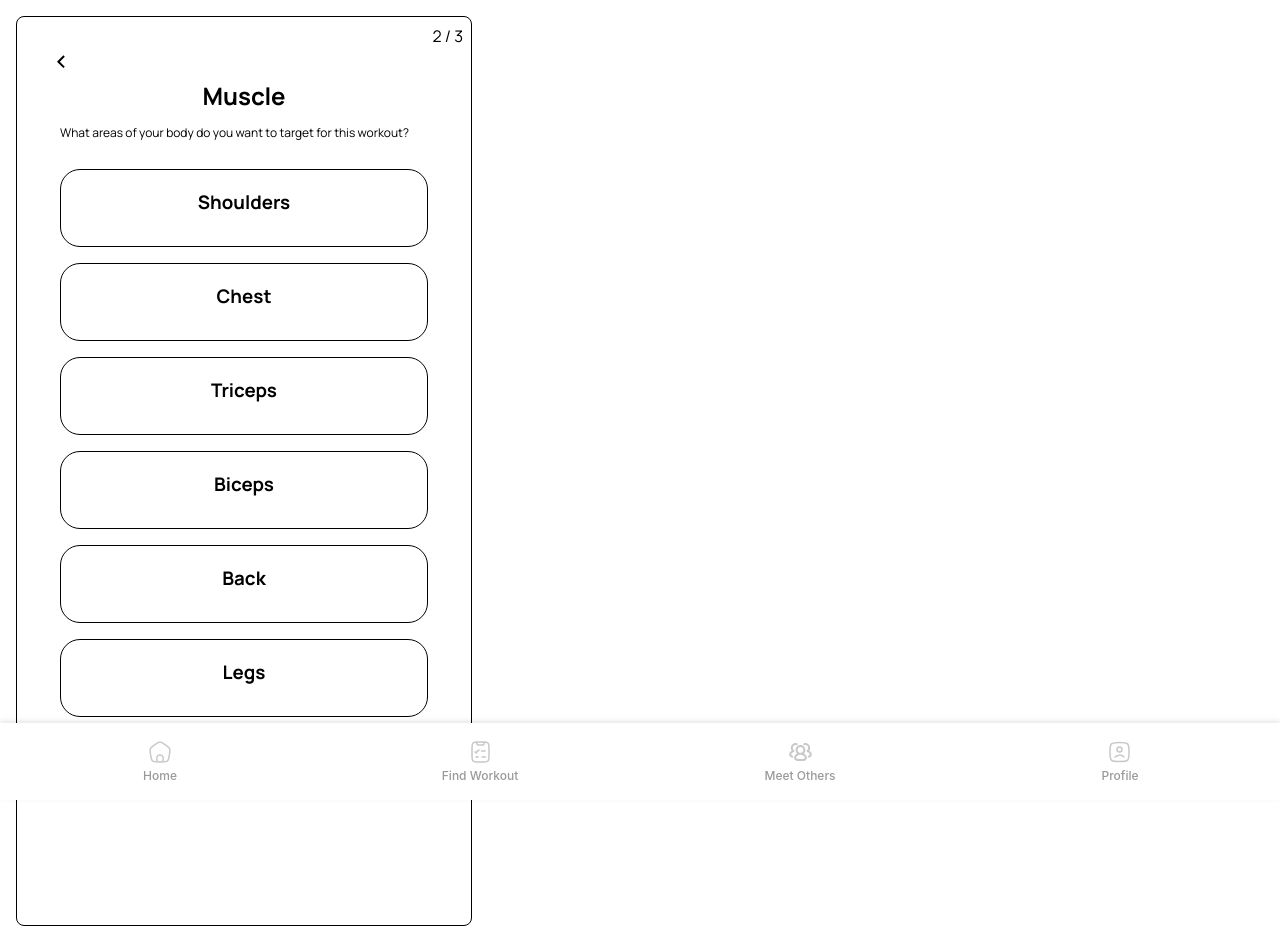
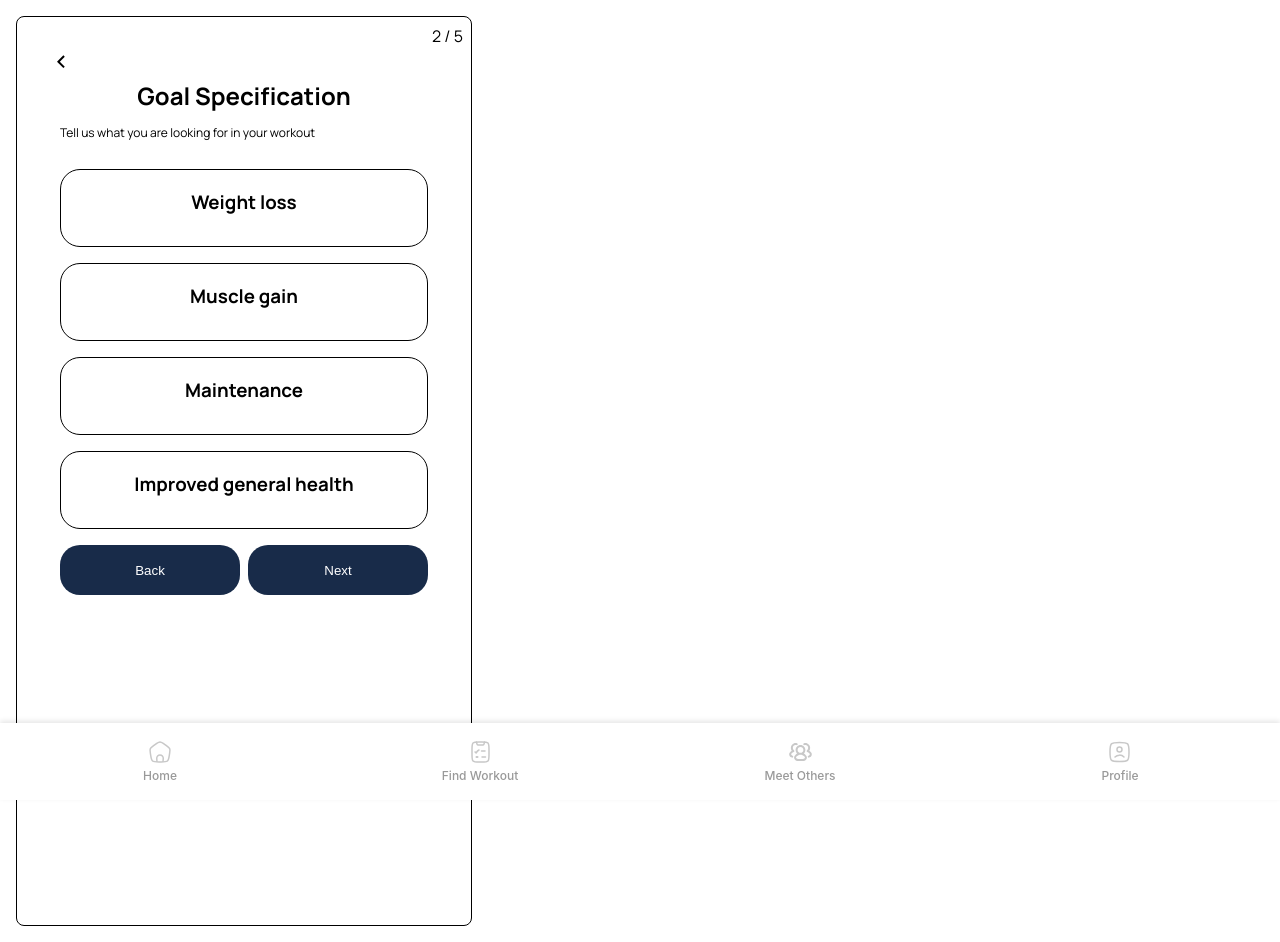
Before and after one commit to michaelhe999/TritonFit, a React (Create React App) app in the folder tritonfit/: page /createWorkout in a window 1280 px wide. Both pictures are taken after a click on the button "Next". Built offline with nearby package versions, Linux system fonts and the light colour scheme.

Commit message:
added last 2 workout form slides and saved answers in const

```diff
--- a/tritonfit/src/components/createWorkout/SelectButton.tsx
+++ b/tritonfit/src/components/createWorkout/SelectButton.tsx
@@ -3,24 +3,14 @@ import "./WorkoutForm.css"
 
 interface Props {
     info: string;
+    selected: boolean
+    onSelect: () => void
 }
 
-const SelectButton = ({ info }: Props) => {
-    const [buttonState, setButtonState] = useState(false);
-    const [buttonStyle, setButtonStyle] = useState("unclicked");
-
-    const changeSelected = () => {
-        if (buttonStyle !== "unclicked") {
-            setButtonStyle("unclicked");
-        }
-        else {
-            setButtonStyle("clicked");
-        }
-        setButtonState(!buttonState)
-    }
+const SelectButton = ({ info, selected, onSelect }: Props) => {
 
     return (
-        <div className={buttonStyle} onClick={changeSelected}>
+        <div className={selected ? "clicked" : "unclicked"} onClick={onSelect}>
             <h3>
                 {info}
             </h3>
--- /dev/null
+++ b/tritonfit/src/components/createWorkout/workoutFormSteps/StepFive.tsx
@@ -0,0 +1,33 @@
+import { useState } from "react"
+import SelectButton from "../SelectButton";
+import { FormWrapper } from "../FormWrapper";
+
+type UserData = {
+    duration: string
+}
+
+type Props = UserData & {
+    updateFields: (fields: Partial<UserData>) => void
+}
+
+
+export function StepFive({ duration, updateFields }: Props) {
+    const [selectedValue, setSelectedValue] = useState(duration);
+
+    const onSelect = (info: string) => {
+        setSelectedValue(info);
+        updateFields({ duration: info });
+    }
+
+    return (
+        <FormWrapper title="Workout Length">
+            <p className="desc">
+                How long are you looking to workout for?
+            </p>
+            <SelectButton info="20-30 min" selected={selectedValue === "20-30 min"} onSelect={() => onSelect("20-30 min")} />
+            <SelectButton info="30-50 min" selected={selectedValue === "30-50 min"} onSelect={() => onSelect("30-50 min")} />
+            <SelectButton info="60 min +" selected={selectedValue === "60 min +"} onSelect={() => onSelect("60 min +")} />
+            <SelectButton info="No Preference" selected={selectedValue === "No Preference"} onSelect={() => onSelect("No Preference")} />
+        </FormWrapper>
+    )
+}
--- /dev/null
+++ b/tritonfit/src/components/createWorkout/workoutFormSteps/StepFour.tsx
@@ -0,0 +1,33 @@
+import { useState } from "react"
+import SelectButton from "../SelectButton";
+import { FormWrapper } from "../FormWrapper";
+
+type UserData = {
+    level: string
+}
+
+type Props = UserData & {
+    updateFields: (fields: Partial<UserData>) => void
+}
+
+
+export function StepFour({ level, updateFields }: Props) {
+    const [selectedValue, setSelectedValue] = useState(level);
+
+    const onSelect = (info: string) => {
+        setSelectedValue(info);
+        updateFields({ level: info });
+    }
+
+    return (
+        <FormWrapper title="Activity Level">
+            <p className="desc">
+                What activity level are you looking for this workout?
+            </p>
+            <SelectButton info="Beginner" selected={selectedValue === "Beginner"} onSelect={() => onSelect("Beginner")} />
+            <SelectButton info="Intermediate" selected={selectedValue === "Intermediate"} onSelect={() => onSelect("Intermediate")} />
+            <SelectButton info="Advanced" selected={selectedValue === "Advanced"} onSelect={() => onSelect("Advanced")} />
+            <SelectButton info="No Preference" selected={selectedValue === "No Preference"} onSelect={() => onSelect("No Preference")} />
+        </FormWrapper>
+    )
+}
--- a/tritonfit/src/components/createWorkout/workoutFormSteps/StepOne.tsx
+++ b/tritonfit/src/components/createWorkout/workoutFormSteps/StepOne.tsx
@@ -1,17 +1,32 @@
-import React, {PropsWithChildren} from "react"
+import { useState } from "react"
 import SelectButton from "../SelectButton";
 import { FormWrapper } from "../FormWrapper";
 
-export function StepOne() {
+type UserData = {
+    gender: string
+}
+
+type Props = UserData & {
+    updateFields: (fields: Partial<UserData>) => void
+}
+
+export function StepOne({ gender, updateFields }: Props) {
+    const [selectedValue, setSelectedValue] = useState(gender);
+
+    const onSelect = (info: string) => {
+        setSelectedValue(info);
+        updateFields({ gender: info });
+    }
+
     return (
         <FormWrapper title="Gender">
             <p className="desc">
                 Tell us your gender to better personalize your workout
             </p>
-            <SelectButton info="Female" />
-            <SelectButton info="Male" />
-            <SelectButton info="Neither" />
-            <SelectButton info="Prefer not to say" />
+            <SelectButton info="Female" selected={selectedValue === "Female"} onSelect={() => onSelect("Female")} />
+            <SelectButton info="Male" selected={selectedValue === "Male"} onSelect={() => onSelect("Male")} />
+            <SelectButton info="Neither" selected={selectedValue === "Neither"} onSelect={() => onSelect("Neither")} />
+            <SelectButton info="Prefer not to say" selected={selectedValue === "Prefer not to say"} onSelect={() => onSelect("Prefer not to say")} />
         </FormWrapper>
     )
 }
--- a/tritonfit/src/components/createWorkout/workoutFormSteps/StepThree.tsx
+++ b/tritonfit/src/components/createWorkout/workoutFormSteps/StepThree.tsx
@@ -1,16 +1,36 @@
-import React, {PropsWithChildren} from "react"
+import { useState } from "react"
 import SelectButton from "../SelectButton";
 import { FormWrapper } from "../FormWrapper";
 
-export function StepThree() {
+type UserData = {
+    targetArea: string
+}
+
+type Props = UserData & {
+    updateFields: (fields: Partial<UserData>) => void
+}
+
+
+export function StepThree({ targetArea, updateFields }: Props) {
+    const [selectedValue, setSelectedValue] = useState(targetArea);
+
+    const onSelect = (info: string) => {
+        setSelectedValue(info);
+        updateFields({ targetArea: info });
+    }
+
     return (
-        <FormWrapper title="Time">
+        <FormWrapper title="Target Area">
             <p className="desc">
-                How long are you looking to work out for?
+                What areas of your body do you want to target for this workout?
             </p>
-            <SelectButton info="20-30 min" />
-            <SelectButton info="30-50 min" />
-            <SelectButton info="60 min +" />
+            <SelectButton info="Full Body" selected={selectedValue === "Full Body"} onSelect={() => onSelect("Full Body")} />
+            <SelectButton info="Shoulders" selected={selectedValue === "Shoulders"} onSelect={() => onSelect("Shoulders")} />
+            <SelectButton info="Chest" selected={selectedValue === "Chest"} onSelect={() => onSelect("Chest")} />
+            <SelectButton info="Arms" selected={selectedValue === "Arms"} onSelect={() => onSelect("Arms")} />
+            <SelectButton info="Back" selected={selectedValue === "Back"} onSelect={() => onSelect("Back")} />
+            <SelectButton info="Legs" selected={selectedValue === "Legs"} onSelect={() => onSelect("Legs")} />
+            <SelectButton info="Abs" selected={selectedValue === "Abs"} onSelect={() => onSelect("Abs")} />
         </FormWrapper>
     )
 }
--- a/tritonfit/src/components/createWorkout/workoutFormSteps/StepTwo.tsx
+++ b/tritonfit/src/components/createWorkout/workoutFormSteps/StepTwo.tsx
@@ -1,19 +1,32 @@
-import React, {PropsWithChildren} from "react"
+import { useState } from "react"
 import SelectButton from "../SelectButton";
 import { FormWrapper } from "../FormWrapper";
 
-export function StepTwo() {
+type UserData = {
+    goal: string
+}
+
+type Props = UserData & {
+    updateFields: (fields: Partial<UserData>) => void
+}
+
+export function StepTwo({ goal, updateFields }: Props) {
+    const [selectedValue, setSelectedValue] = useState(goal);
+
+    const onSelect = (info: string) => {
+        setSelectedValue(info);
+        updateFields({ goal: info });
+    }
+
     return (
-        <FormWrapper title="Muscle">
+        <FormWrapper title="Goal Specification">
             <p className="desc">
-                What areas of your body do you want to target for this workout?
+                Tell us what you are looking for in your workout
             </p>
-            <SelectButton info="Shoulders" />
-            <SelectButton info="Chest" />
-            <SelectButton info="Triceps" />
-            <SelectButton info="Biceps" />
-            <SelectButton info="Back" />
-            <SelectButton info="Legs" />
+            <SelectButton info="Weight loss" selected={selectedValue === "Weight loss"} onSelect={() => onSelect("Weight loss")} />
+            <SelectButton info="Muscle gain" selected={selectedValue === "Muscle gain"} onSelect={() => onSelect("Muscle gain")} />
+            <SelectButton info="Maintenance" selected={selectedValue === "Maintenance"} onSelect={() => onSelect("Maintenance")} />
+            <SelectButton info="Improved general health" selected={selectedValue === "Improved general health"} onSelect={() => onSelect("Improved general health")} />
         </FormWrapper>
     )
 }
--- a/tritonfit/src/views/CreateWorkout.tsx
+++ b/tritonfit/src/views/CreateWorkout.tsx
@@ -4,14 +4,36 @@ import "./CreateWorkout.css"
 import { StepOne } from "../components/createWorkout/workoutFormSteps/StepOne"
 import { StepTwo } from "../components/createWorkout/workoutFormSteps/StepTwo"
 import { StepThree } from "../components/createWorkout/workoutFormSteps/StepThree"
+import { StepFour } from "../components/createWorkout/workoutFormSteps/StepFour"
+import { StepFive } from "../components/createWorkout/workoutFormSteps/StepFive"
 import leftArrow from "../assets/leftArrow.svg"
 import { NavLink } from "react-router-dom"
+import { WorkoutFormResponses } from "../types/workout"
 
-const INITIAL_DATA = {}
+const INITIAL_DATA: WorkoutFormResponses = {
+    gender: "",
+    goal: "",
+    targetArea: "",
+    level: "",
+    duration: ""
+}
 
 export function CreateWorkout() {
     const [data, setData] = useState(INITIAL_DATA)
-    const { steps, stepIndex, step, isFirstStep, isLastStep, back, next } = useMultistepForm([ <StepOne />, <StepTwo />, <StepThree /> ])
+
+    function updateFields(fields: Partial<WorkoutFormResponses>) {
+        setData(prev => {
+            return { ...prev, ...fields }
+        })
+    }
+
+    const { steps, stepIndex, step, isFirstStep, isLastStep, back, next } = useMultistepForm([
+    <StepOne {...data} updateFields={updateFields} />,
+    <StepTwo {...data} updateFields={updateFields} />,
+    <StepThree {...data} updateFields={updateFields} />,
+    <StepFour {...data} updateFields={updateFields} />,
+    <StepFive {...data} updateFields={updateFields} />
+    ])
 
     function onSubmit(e: FormEvent) {
         e.preventDefault()
```
Also changed, not shown: tritonfit/src/types/workout.tsx (line endings or trailing spaces).
